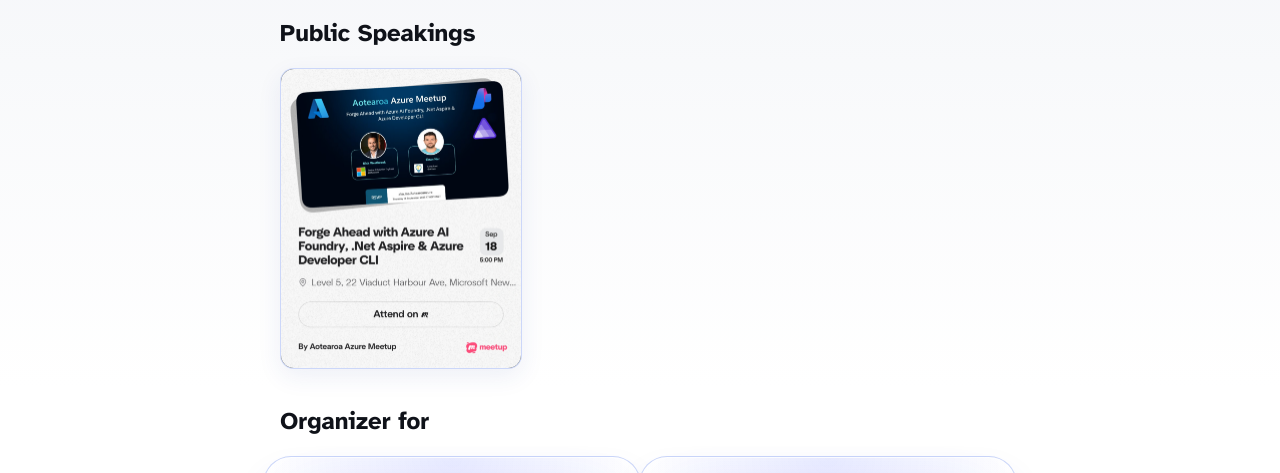
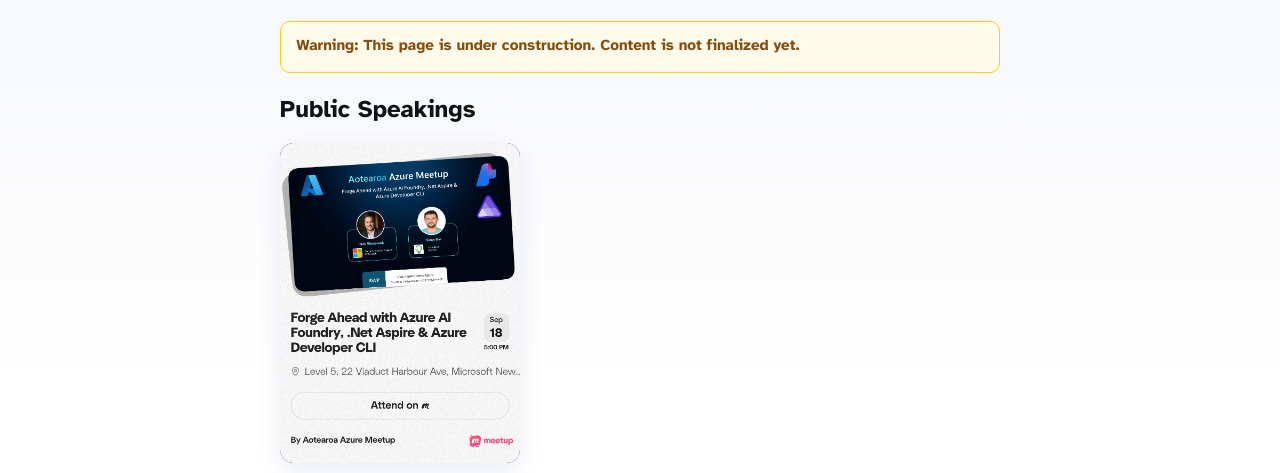
Before and after one commit to sinannar/sinannar.github.io, an Astro site: page /speaking in a window 1280 px wide. Shown: the part 212-685 px from the top of the page. Built offline with nearby package versions, Linux system fonts and the light colour scheme; Astro itself is replaced by a stand-in of ours.

Commit message:
warning put in place for WiP

```diff
--- a/src/pages/speaking.astro
+++ b/src/pages/speaking.astro
@@ -23,23 +23,40 @@
           Public Speaking &amp; Meetups
         </h1>
 
+        <p class="page-warning" role="status" aria-live="polite">
+          Warning: This page is under construction. Content is not finalized yet.
+        </p>
+
         <!-- Speaking Engagements -->
         <h2 style="font-size:1.5rem; margin-bottom:1rem;">Public Speakings</h2>
 
         <ul class="talks-list">
-          <li>
-            <a
-              href="https://www.meetup.com/auckland-azure-usergroup/events/310859388"
-              target="_blank"
-              class="talk-card"
-            >
-              <div class="talk-image-frame">
+          <li class="talk-flip-wrapper">
+            <div class="talk-flip-inner">
+              <!-- Front: event flyer -->
+              <div class="talk-face talk-front">
                 <img
                   src="/meetups/talks/event-flyer (3).jpg"
                   alt="Forge Ahead with Azure AI Foundry, .Net Aspire & Azure Developer CLI event flyer"
                 />
               </div>
-            </a>
+              <!-- Back: info + link -->
+              <div class="talk-face talk-back">
+                <span class="talk-event">Aotearoa Azure Meetup</span>
+                <h3 class="talk-title">.NET Aspire and Azure Developer CLI</h3>
+                <p class="talk-desc">Join us for a fast-paced session where we&rsquo;ll explore how .NET Aspire simplifies building cloud-ready apps and how the Azure Developer CLI (azd) makes it easy to deploy them to Azure. In this session, you&rsquo;ll see a live demo showing how these tools work together to take an app from your local machine to the cloud with minimal effort.</p>
+                <div class="talk-details">
+                  <span class="talk-date">Sep 18, 2025</span>
+                  <span class="talk-location">Microsoft NZ, Auckland</span>
+                </div>
+                <a
+                  href="https://www.meetup.com/auckland-azure-usergroup/events/310859388"
+                  target="_blank"
+                  rel="noopener noreferrer"
+                  class="talk-link"
+                >View Event &rarr;</a>
+              </div>
+            </div>
           </li>
         </ul>
 
@@ -89,6 +106,17 @@
 </html>
 
 <style>
+  .page-warning {
+    margin: 0 0 1.5rem;
+    padding: 0.75rem 0.95rem;
+    border-radius: 10px;
+    border: 1px solid #facc15;
+    background: #fffbeb;
+    color: #854d0e;
+    font-size: 0.95rem;
+    font-weight: 600;
+  }
+
   .group-list {
     list-style: none;
     padding: 0;
@@ -161,43 +189,120 @@
     margin-bottom: 2.5rem;
   }
 
-  .talks-list li {
+  /* ── Flip card ── */
+  .talk-flip-wrapper {
     flex: 1 1 200px;
     max-width: 240px;
+    perspective: 900px;
   }
 
-  .talk-card {
-    display: flex;
-    flex-direction: column;
-    gap: 0;
+  .talk-flip-inner {
+    position: relative;
     width: 100%;
-    text-decoration: none;
+    /* height is driven by the aspect ratio of the front image (~4:3 for the flyer) */
+    aspect-ratio: 3 / 4;
+    transform-style: preserve-3d;
+    transition: transform 500ms cubic-bezier(0.4, 0.2, 0.2, 1);
+    border-radius: 14px;
+    box-shadow: 0 8px 24px rgba(38, 66, 156, 0.10);
+  }
+
+  .talk-flip-wrapper:hover .talk-flip-inner {
+    transform: rotateY(180deg);
+  }
+
+  .talk-face {
+    position: absolute;
+    inset: 0;
     border-radius: 14px;
     overflow: hidden;
-    border: 1px solid rgba(183, 199, 247, 0.7);
-    box-shadow: 0 8px 24px rgba(38, 66, 156, 0.08);
-    transition:
-      transform 180ms ease,
-      box-shadow 180ms ease;
-    background: #fff;
+    backface-visibility: hidden;
+    -webkit-backface-visibility: hidden;
   }
 
-  .talk-card:hover {
-    transform: translateY(-5px);
-    box-shadow: 0 16px 36px rgba(38, 66, 156, 0.14);
-  }
-
-  .talk-image-frame {
-    width: 100%;
-    overflow: hidden;
+  /* Front */
+  .talk-front {
     background: #0d1b2a;
   }
 
-  .talk-image-frame img {
+  .talk-front img {
     width: 100%;
-    height: auto;
+    height: 100%;
+    object-fit: cover;
     display: block;
-    object-fit: cover;
+  }
+
+  /* Back */
+  .talk-back {
+    background: linear-gradient(145deg, #0f1f3d 0%, #1a3a6e 100%);
+    color: #fff;
+    transform: rotateY(180deg);
+    display: flex;
+    flex-direction: column;
+    justify-content: center;
+    align-items: flex-start;
+    gap: 0.6rem;
+    padding: 1.1rem;
+  }
+
+  .talk-event {
+    font-size: 0.7rem;
+    font-weight: 700;
+    text-transform: uppercase;
+    letter-spacing: 0.08em;
+    color: #60a5fa;
+  }
+
+  .talk-title {
+    margin: 0;
+    font-size: 0.88rem;
+    font-weight: 700;
+    color: #fff;
+    line-height: 1.4;
+  }
+
+  .talk-desc {
+    margin: 0;
+    font-size: 0.7rem;
+    color: #bfdbfe;
+    line-height: 1.5;
+    overflow: hidden;
+    display: -webkit-box;
+    -webkit-line-clamp: 5;
+    -webkit-box-orient: vertical;
+  }
+
+  .talk-details {
+    display: flex;
+    flex-direction: column;
+    gap: 0.25rem;
+  }
+
+  .talk-date,
+  .talk-location {
+    font-size: 0.75rem;
+    color: #93c5fd;
+  }
+
+  .talk-date::before { content: "📅 "; }
+  .talk-location::before { content: "📍 "; }
+
+  .talk-link {
+    margin-top: 0.5rem;
+    display: inline-block;
+    font-size: 0.78rem;
+    font-weight: 700;
+    color: #fff;
+    background: rgba(255,255,255,0.15);
+    border: 1px solid rgba(255,255,255,0.3);
+    border-radius: 8px;
+    padding: 0.35rem 0.75rem;
+    text-decoration: none;
+    transition: background 150ms ease;
+  }
+
+  .talk-link:hover {
+    background: rgba(255,255,255,0.28);
   }
 
   @media (max-width: 720px) {
```
